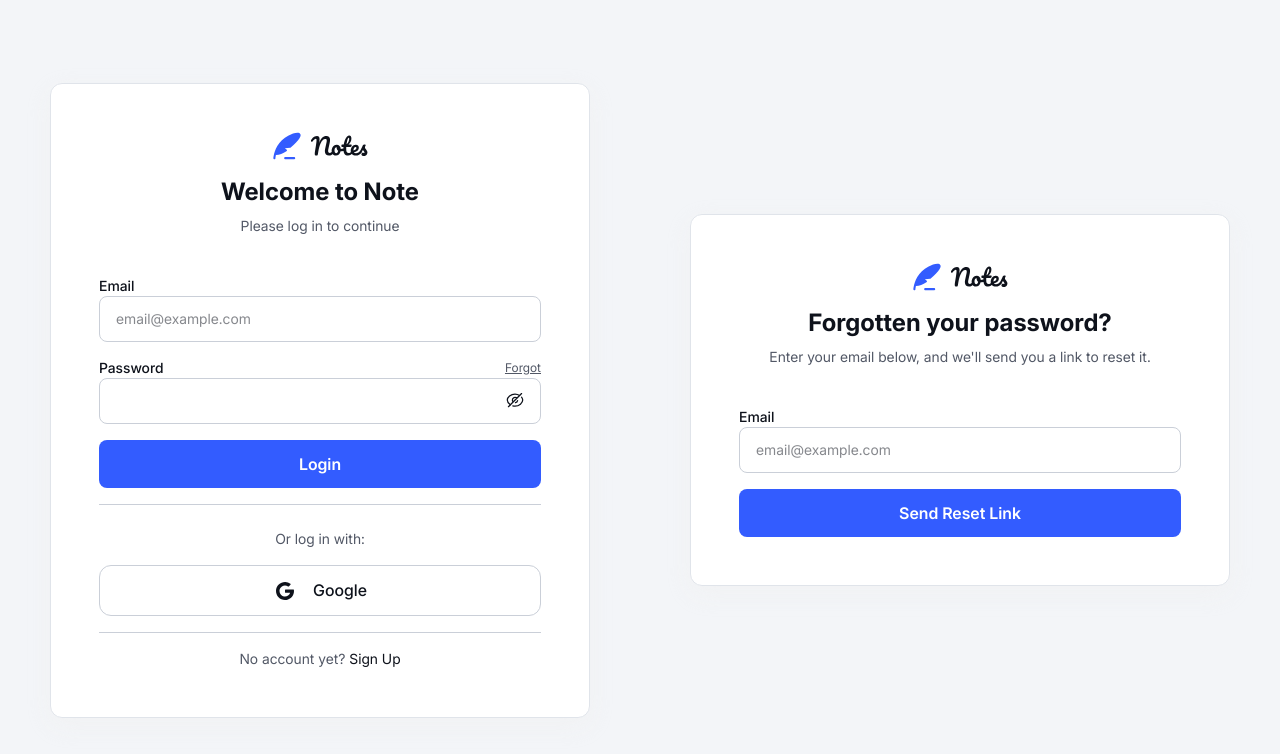
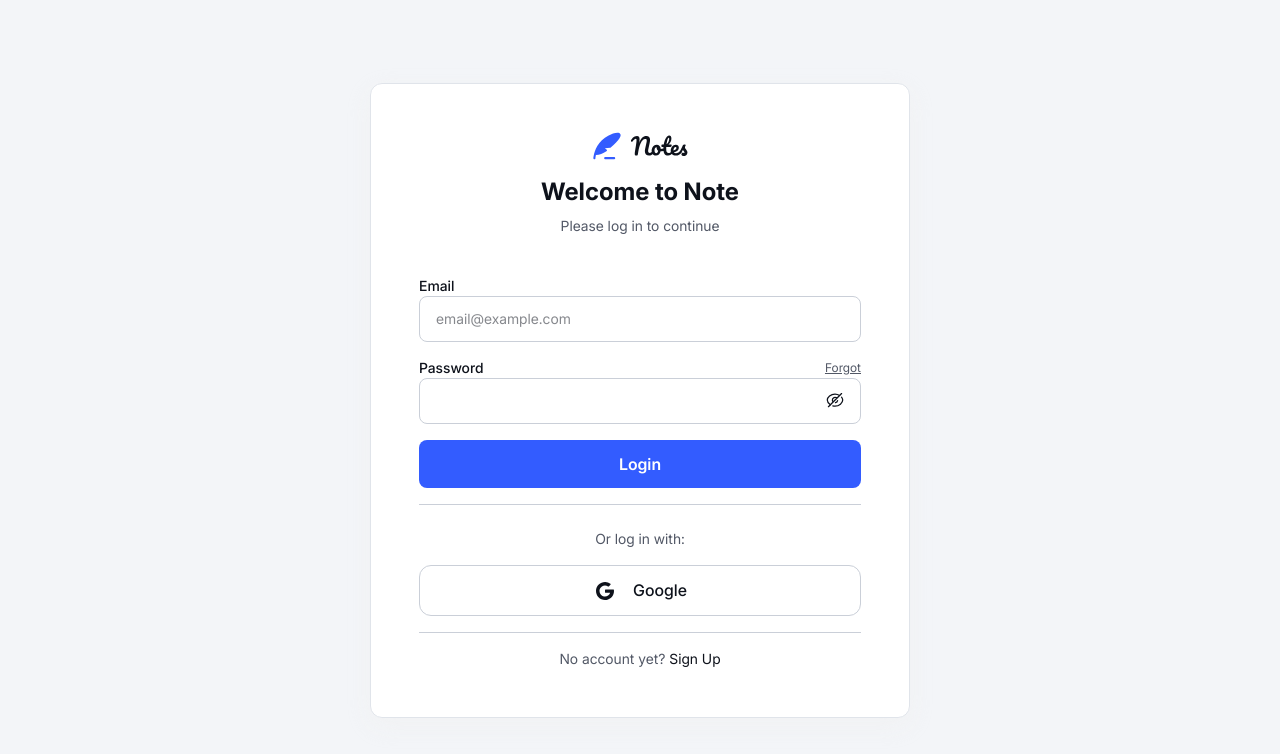
Before and after one commit to j0hnr0/Note-taking-web-app, a Next.js app: page / in a window 1280 px wide. Shown: the top 754 px of the page. Built offline with nearby package versions, Linux system fonts and the light colour scheme.

Commit message:
added DataContext for useContext

```diff
--- a/app/_components/login-input.js
+++ b/app/_components/login-input.js
@@ -1,4 +1,8 @@
+"use client";
+
 import localFont from "next/font/local";
+import { useContext } from "react";
+import { DataContext } from "../_context/DataContext";
 
 const interMed = localFont({
   src: "../../public/fonts/inter/static/Inter_18pt-Medium.ttf",
@@ -11,6 +15,8 @@ const interReg = localFont({
 });
 
 export default function LoginInput({ label, placeholder, type, identifier }) {
+  const { updateIsForgot } = useContext(DataContext);
+
   return (
     <div>
       <div className="flex justify-between items-center">
@@ -21,11 +27,13 @@ export default function LoginInput({ label, placeholder, type, identifier }) {
           {label}
         </label>
         {identifier === "password" && (
-          <h5
+          <button
+            type="button"
+            onClick={updateIsForgot}
             className={`${interReg.className} antialiased text-xs text-custom-neutral-600 underline cursor-pointer`}
           >
             Forgot
-          </h5>
+          </button>
         )}
       </div>
       <div className="relative">
--- /dev/null
+++ b/app/_context/DataContext.js
@@ -0,0 +1,20 @@
+"use client";
+
+import { createContext, useState } from "react";
+
+export const DataContext = createContext(null);
+
+export function DataProvider({ children }) {
+  const [isForgotClicked, setIsForgotClicked] = useState(false);
+
+  function updateIsForgot() {
+    setIsForgotClicked((prevState) => !prevState);
+  }
+
+  const value = {
+    isForgotClicked,
+    updateIsForgot,
+  };
+
+  return <DataContext.Provider value={value}>{children}</DataContext.Provider>;
+}
--- a/app/layout.js
+++ b/app/layout.js
@@ -1,3 +1,4 @@
+import { DataProvider } from "./_context/DataContext";
 import "./globals.css";
 
 export const metadata = {
@@ -8,7 +9,9 @@ export const metadata = {
 export default function RootLayout({ children }) {
   return (
     <html lang="en">
-      <body>{children}</body>
+      <body>
+        <DataProvider>{children}</DataProvider>
+      </body>
     </html>
   );
 }
--- a/app/page.js
+++ b/app/page.js
@@ -1,12 +1,19 @@
+"use client";
+
+import { useContext } from "react";
 import ForgotPassword from "./_components/forgot-password";
 import Login from "./_components/login";
+import { DataContext } from "./_context/DataContext";
 
 export default function Home() {
+  const { isForgotClicked } = useContext(DataContext);
+
   return (
-    <section className="bg-custom-neutral-100 h-screen flex justify-center items-center
-    max-custom-475px:px-5">
-      <Login />
-      <ForgotPassword/>
+    <section
+      className="bg-custom-neutral-100 h-screen flex justify-center items-center
+    max-custom-475px:px-5"
+    >
+      {isForgotClicked ? <ForgotPassword /> : <Login />}
     </section>
   );
 }
```
